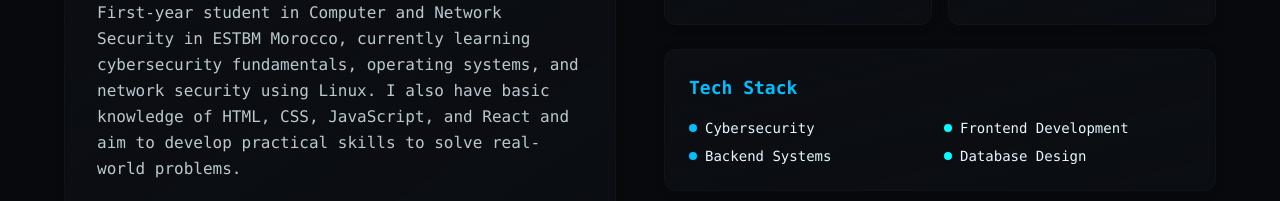
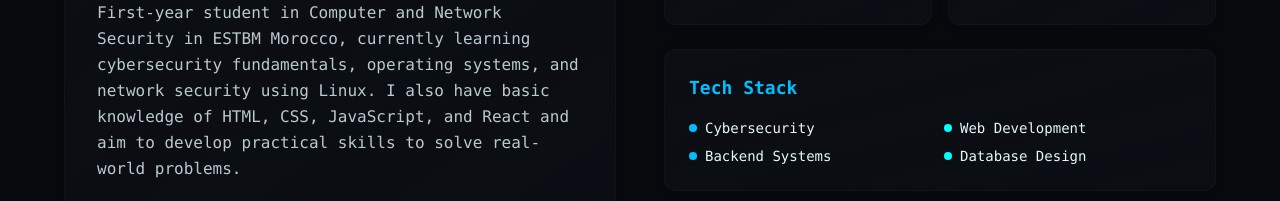
Before and after one commit to AmineDevSec/cyber-dev-folio-8f76b02e, a React (Vite) app: page / in a window 1280 px wide. Shown: the part 1065-1266 px from the top of the page. Built offline with nearby package versions, Linux system fonts and the light colour scheme.

Commit message:
Changes
Co-authored-by: AmineDevSec <200137655+AmineDevSec@users.noreply.github.com>

```diff
--- a/src/components/About.tsx
+++ b/src/components/About.tsx
@@ -72,7 +72,7 @@ const About = () => {
                 </div>
                 <div className="flex items-center">
                   <span className="w-2 h-2 bg-accent rounded-full mr-2"></span>
-                  Frontend Development
+                  Web Development
                 </div>
                 <div className="flex items-center">
                   <span className="w-2 h-2 bg-primary rounded-full mr-2"></span>
```
